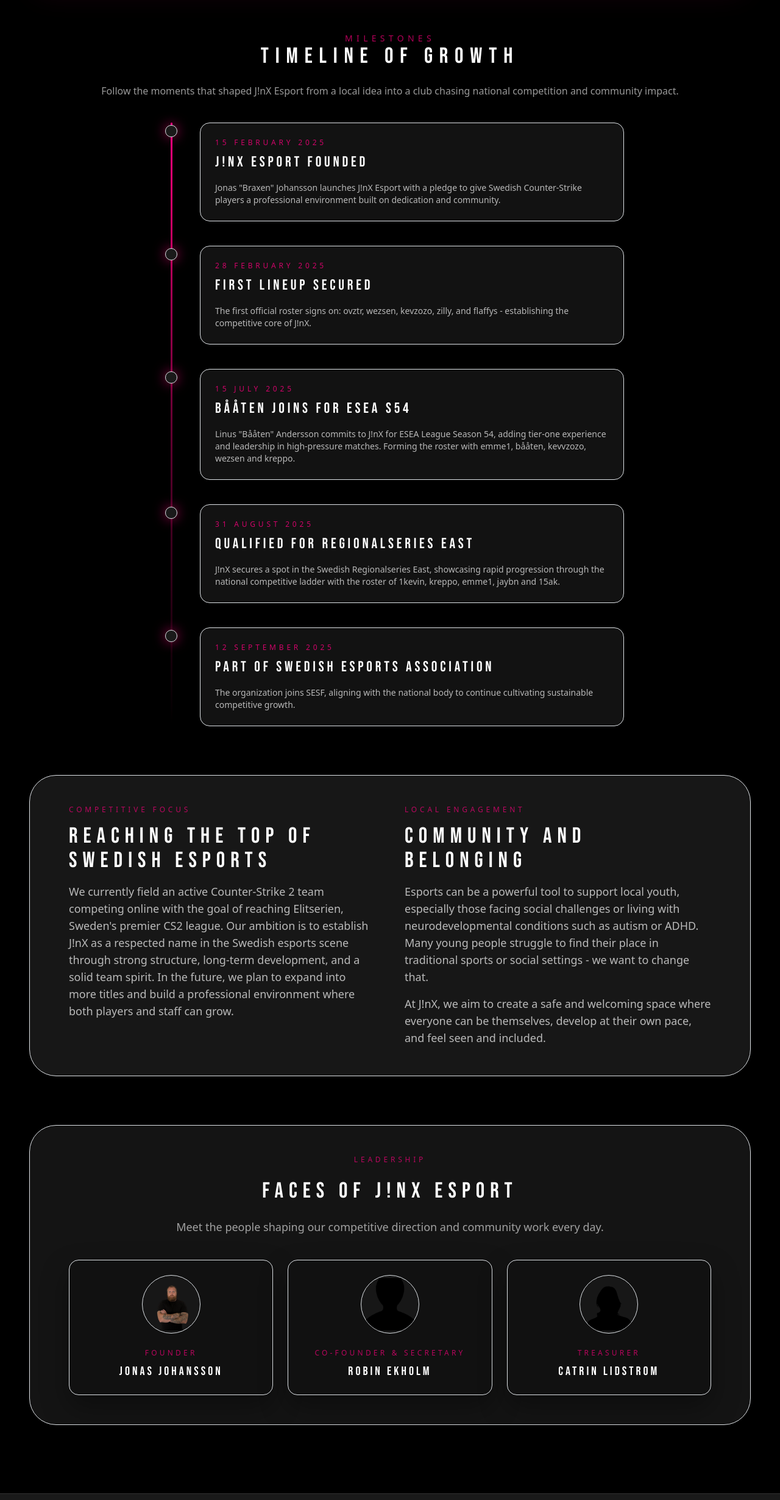
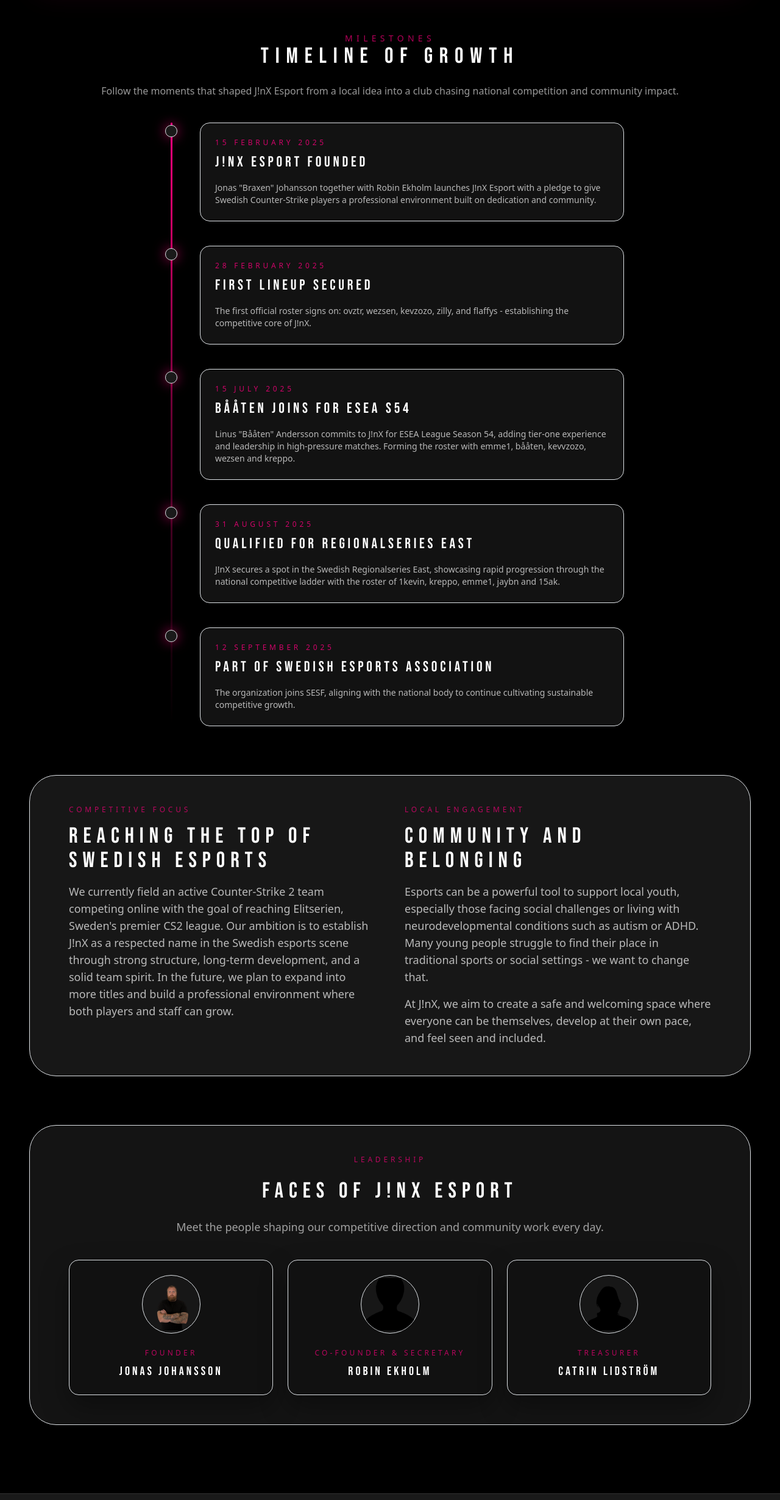
Before and after one commit to emrikrellmar/jinxesport.se, a React (Vite) app: page /about in a window 1280 px wide. Shown: the part 685-3145 px from the top of the page at 61% size. Built offline with nearby package versions, Linux system fonts and the light colour scheme.

Commit message:
Update names

```diff
--- a/src/pages/AboutPage.tsx
+++ b/src/pages/AboutPage.tsx
@@ -6,7 +6,7 @@ const timelineEvents = [
   {
     date: '15 February 2025',
     title: 'J!nX Esport founded',
-    body: 'Jonas "Braxen" Johansson launches J!nX Esport with a pledge to give Swedish Counter-Strike players a professional environment built on dedication and community.',
+    body: 'Jonas "Braxen" Johansson together with Robin Ekholm launches J!nX Esport with a pledge to give Swedish Counter-Strike players a professional environment built on dedication and community.',
   },
   {
     date: '28 February 2025',
@@ -42,7 +42,7 @@ const leadership = [
     avatar: silhouetteMale,
   },
   {
-    name: 'Catrin Lidstrom',
+    name: 'Catrin Lidström',
     role: 'Treasurer',
     avatar: silhouetteFemale,
   },
--- a/src/pages/ContactPage.tsx
+++ b/src/pages/ContactPage.tsx
@@ -23,7 +23,7 @@ const contacts = [
     avatar: silhouetteMale,
   },
   {
-    name: 'Catrin Lidstrom',
+    name: 'Catrin Lidström',
     role: 'Treasurer',
     email: 'catrin.lidstrom@jinxesport.se',
     avatar: silhouetteFemale,
```
